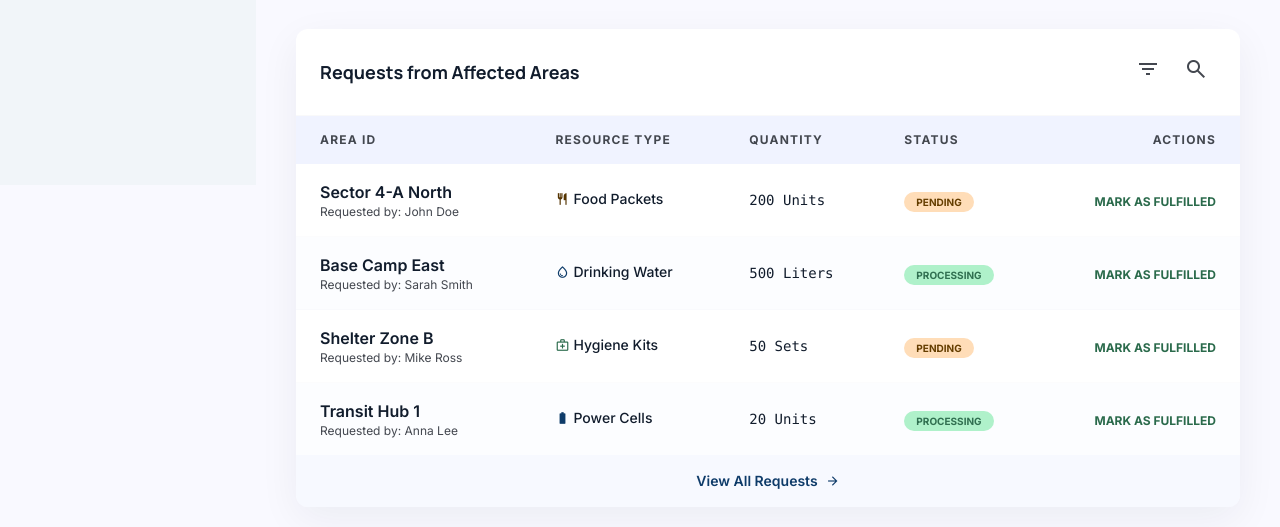
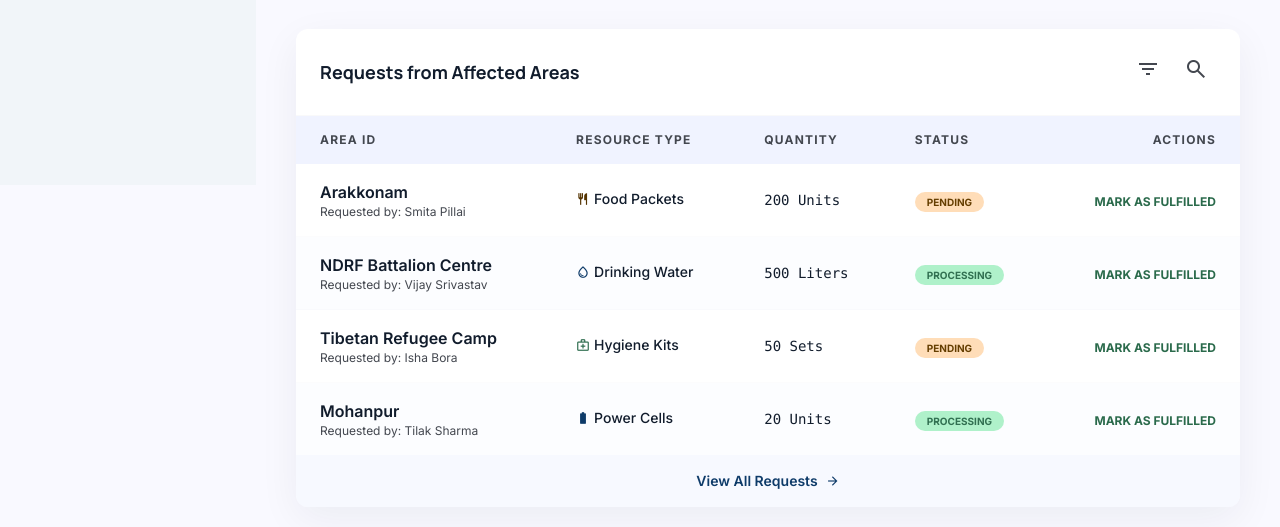
Before and after one commit to Methika2005/Disaster_Management_DBMS_Mini, a plain HTML site: page Frontend/camp_manager.html in a window 1280 px wide. Shown: the part 615-1142 px from the top of the page. Drawn offline with nearby package versions, Linux system fonts and the light colour scheme.

Commit message:
Names changed

```diff
--- a/Frontend/camp_manager.html
+++ b/Frontend/camp_manager.html
@@ -270,8 +270,8 @@
 <tr class="hover:bg-surface-container-low/50 transition-colors">
 <td class="px-6 py-4">
 <div class="flex flex-col">
-<span class="font-semibold text-on-background">Sector 4-A North</span>
-<span class="text-xs text-on-surface-variant">Requested by: John Doe</span>
+<span class="font-semibold text-on-background">Arakkonam</span>
+<span class="text-xs text-on-surface-variant">Requested by: Smita Pillai</span>
 </div>
 </td>
 <td class="px-6 py-4">
@@ -291,8 +291,8 @@
 <tr class="bg-surface-container-low/20">
 <td class="px-6 py-4">
 <div class="flex flex-col">
-<span class="font-semibold text-on-background">Base Camp East</span>
-<span class="text-xs text-on-surface-variant">Requested by: Sarah Smith</span>
+<span class="font-semibold text-on-background">NDRF Battalion Centre </span>
+<span class="text-xs text-on-surface-variant">Requested by: Vijay Srivastav</span>
 </div>
 </td>
 <td class="px-6 py-4">
@@ -312,8 +312,8 @@
 <tr class="hover:bg-surface-container-low/50 transition-colors">
 <td class="px-6 py-4">
 <div class="flex flex-col">
-<span class="font-semibold text-on-background">Shelter Zone B</span>
-<span class="text-xs text-on-surface-variant">Requested by: Mike Ross</span>
+<span class="font-semibold text-on-background">Tibetan Refugee Camp</span>
+<span class="text-xs text-on-surface-variant">Requested by: Isha Bora</span>
 </div>
 </td>
 <td class="px-6 py-4">
@@ -333,8 +333,8 @@
 <tr class="bg-surface-container-low/20">
 <td class="px-6 py-4">
 <div class="flex flex-col">
-<span class="font-semibold text-on-background">Transit Hub 1</span>
-<span class="text-xs text-on-surface-variant">Requested by: Anna Lee</span>
+<span class="font-semibold text-on-background">Mohanpur</span>
+<span class="text-xs text-on-surface-variant">Requested by: Tilak Sharma</span>
 </div>
 </td>
 <td class="px-6 py-4">
```
Also changed, not shown: Frontend/admin.html (+7 -7 lines), Frontend/inventory_manager.html (+3 -3 lines), Frontend/supplier.html (+3 -3 lines).
